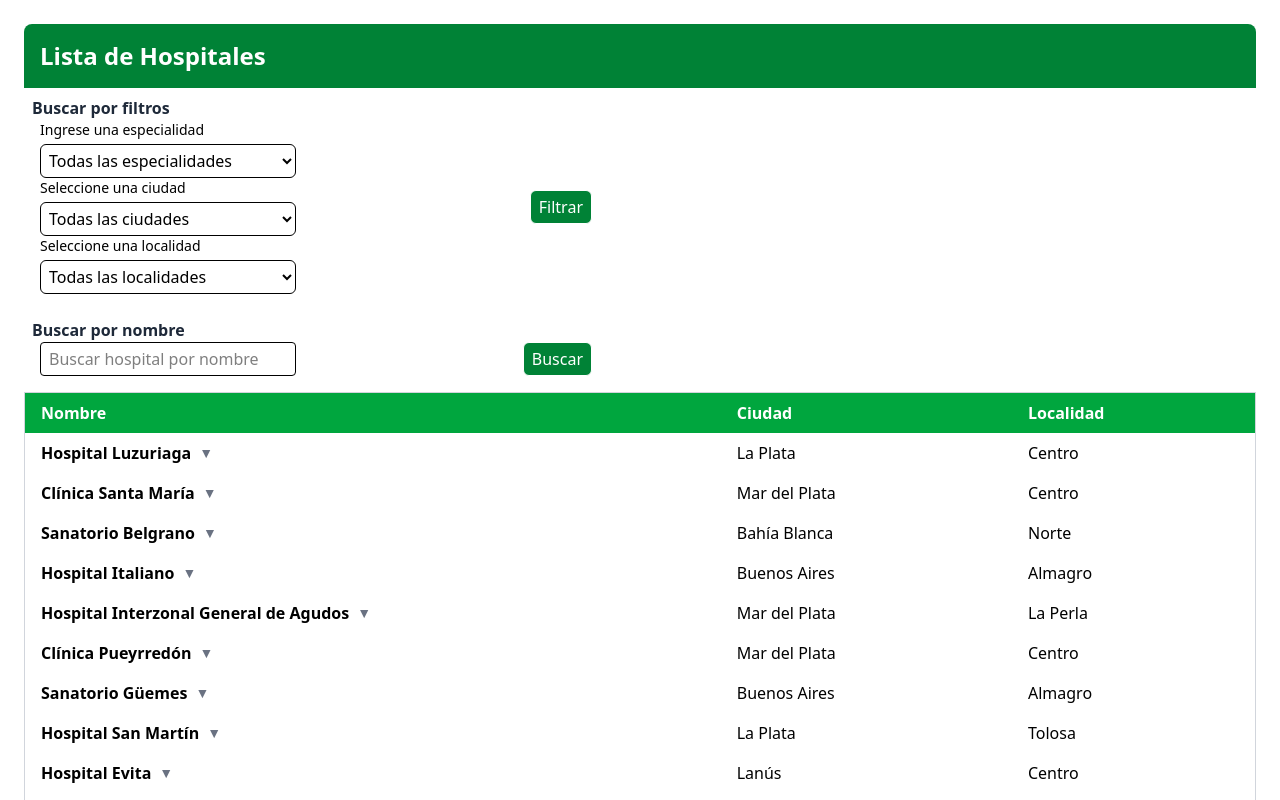
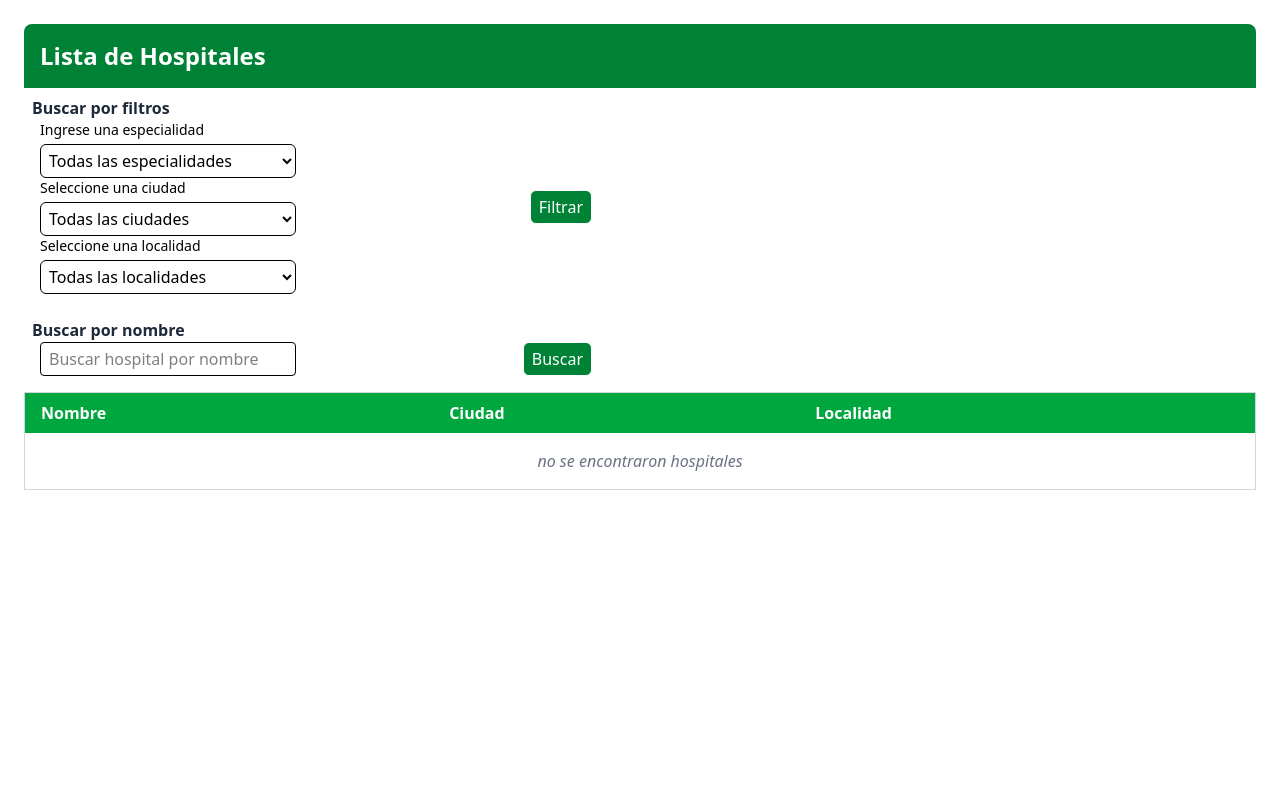
Before and after one commit to Guzman5825/frontEnd-directorioDeHospitalesGBA, a React (Vite) app: page /hospitales in a window 1280 px wide. Shown: the top 800 px of the page. Built offline with nearby package versions, Linux system fonts and the light colour scheme.

Commit message:
modificiacion para que pueda leer la API del backend

```diff
--- a/src/pages/Hospitales.jsx
+++ b/src/pages/Hospitales.jsx
@@ -1,41 +1,72 @@
-import hospitales from '../datosPrueba/hospitales.json';
-import HospitalRow from '../componentes/HospitalRow';
-import Selectores from '../componentes/Selectores';
-import Buscador from '../componentes/Buscador';
+import { useState } from "react";
+import HospitalRow from "../componentes/HospitalRow";
+import Selectores from "../componentes/Selectores";
+import Buscador from "../componentes/Buscador";
 
 export default function HospitalTable() {
-  const handleFiltrar = ({ especialidad, ciudad, localidad }) => {
-    // Aquí ya recibes los datos del hijo
+  // Estado para los hospitales
+  const [hospitales, setHospitales] = useState([]);
+
+  const handleFiltrar = async ({ especialidad, ciudad, localidad }) => {
     console.log("Datos recibidos:", especialidad, ciudad, localidad);
-    alert(`Voy a filtrar con:\nespecialidad: ${especialidad} \nCiudad: ${ciudad}\nLocalidad: ${localidad}`);
+
+    const baseUrl = `${import.meta.env.VITE_APP_API_URL}/hospitales`;
+
+    // Armo los parámetros dinámicamente
+    const params = new URLSearchParams();
+
+    if (especialidad && especialidad !== "Todas las especialidades") {
+      params.append("especialidad", especialidad);
+    }
+    if (ciudad && ciudad !== "Todas las ciudades") {
+      params.append("ciudad", ciudad);
+    }
+    if (localidad && localidad !== "Todas las localidades") {
+      params.append("localidad", localidad);
+    }
+
+    const url = params.toString() ? `${baseUrl}?${params}` : baseUrl;
+
+    try {
+      const response = await fetch(url);
+      if (!response.ok) {
+        throw new Error("algo pasó en la consulta a la API");
+      }
+      const data = await response.json();
+
+      // 👉 Guardo los datos en el estado
+      setHospitales(data.data);
+    } catch (error) {
+      alert(`Error consultando la API:\n${error.message}`);
+    }
   };
 
   const handleBuscar = (texto) => {
-    alert(`Buscaste: ${texto}`); // aquí puedes usar el valor
+    alert(`Buscaste: ${texto}`);
+    // podrías hacer algo parecido a handleFiltrar pero con ?nombre=texto
   };
 
   return (
     <div className="p-6">
-      <div className="max-w-xl bg-gray-100">
-
-      </div>
-
       <nav className="bg-green-700 text-white p-4 rounded-t-lg">
         <h1 className="text-2xl font-bold">Lista de Hospitales</h1>
       </nav>
+
       {/* Contenedor buscador */}
-
-      <div className='max-w-xl'>
-        <div className="bg-white items-center  p-2 mb-2">
-          <h2 className="font-bold font-arial text-gray-800">Buscar por filtros</h2>
+      <div className="max-w-xl">
+        <div className="bg-white items-center p-2 mb-2">
+          <h2 className="font-bold font-arial text-gray-800">
+            Buscar por filtros
+          </h2>
           <Selectores onFiltrar={handleFiltrar} />
         </div>
-        <div className="bg-white items-center  p-2 mb-2">
-          <h2 className="font-bold font-arial text-gray-800">Buscar por nombre</h2>
+        <div className="bg-white items-center p-2 mb-2">
+          <h2 className="font-bold font-arial text-gray-800">
+            Buscar por nombre
+          </h2>
           <Buscador onBuscar={handleBuscar} />
         </div>
       </div>
-
 
       <table className="w-full border border-gray-300 overflow-hidden">
         <thead className="bg-green-600 text-white">
@@ -46,14 +77,25 @@ export default function HospitalTable() {
           </tr>
         </thead>
         <tbody>
-          {hospitales.map((hosp) => (
+          {hospitales.length > 0 ? (
+            hospitales.map((hosp) => (
               <HospitalRow
                 key={hosp.id}
                 nombre={hosp.nombre}
                 ubicacion={hosp.ubicacion}
                 especialidades={hosp.especialidades}
               />
-          ))}
+            ))
+          ) : (
+            <tr>
+              <td
+                colSpan="3"
+                className="text-center text-gray-500 p-4 italic"
+              >
+                no se encontraron hospitales
+              </td>
+            </tr>
+          )}
         </tbody>
       </table>
     </div>
```
Lines whose indentation alone changed are shown as unchanged.
